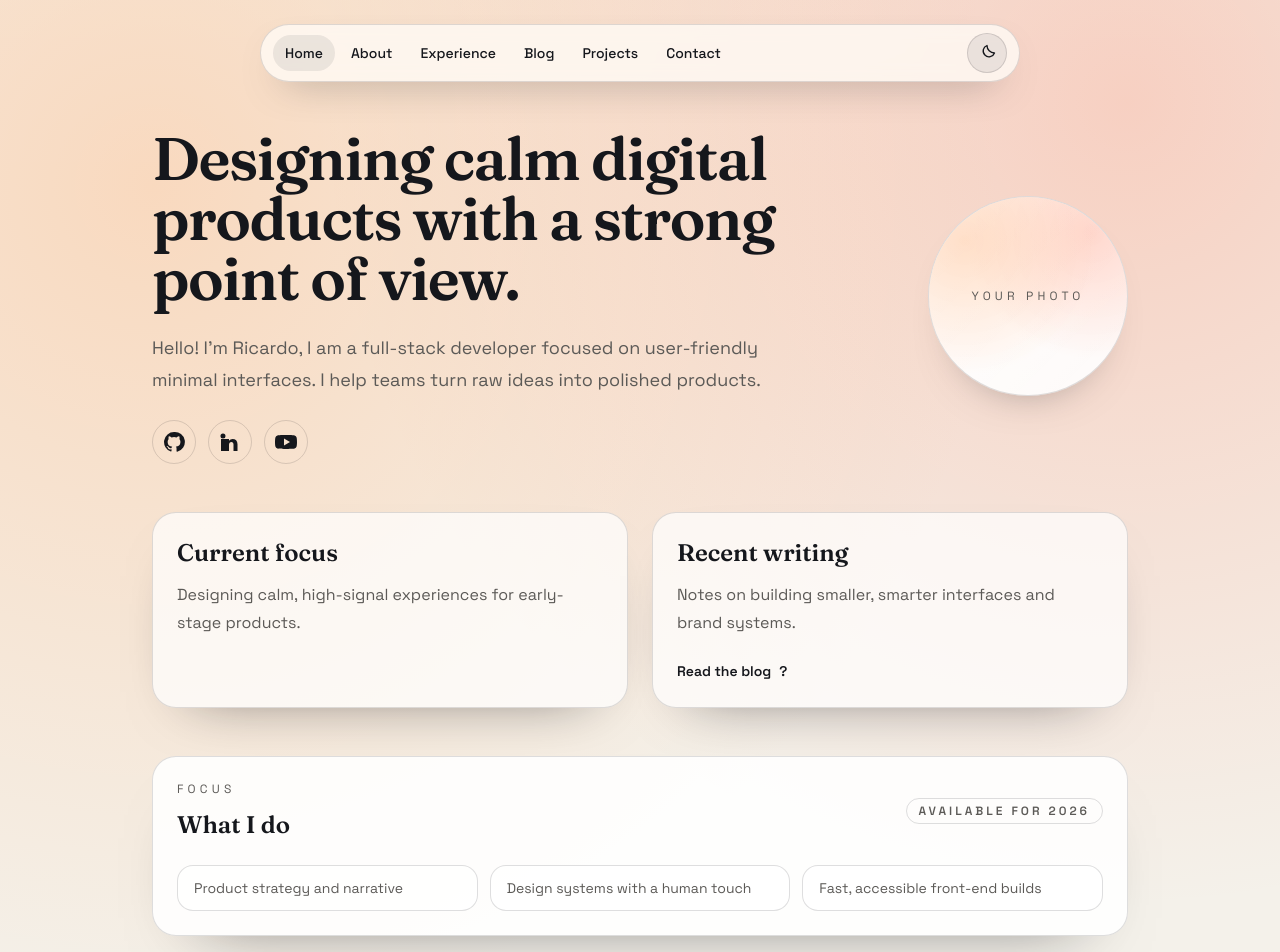
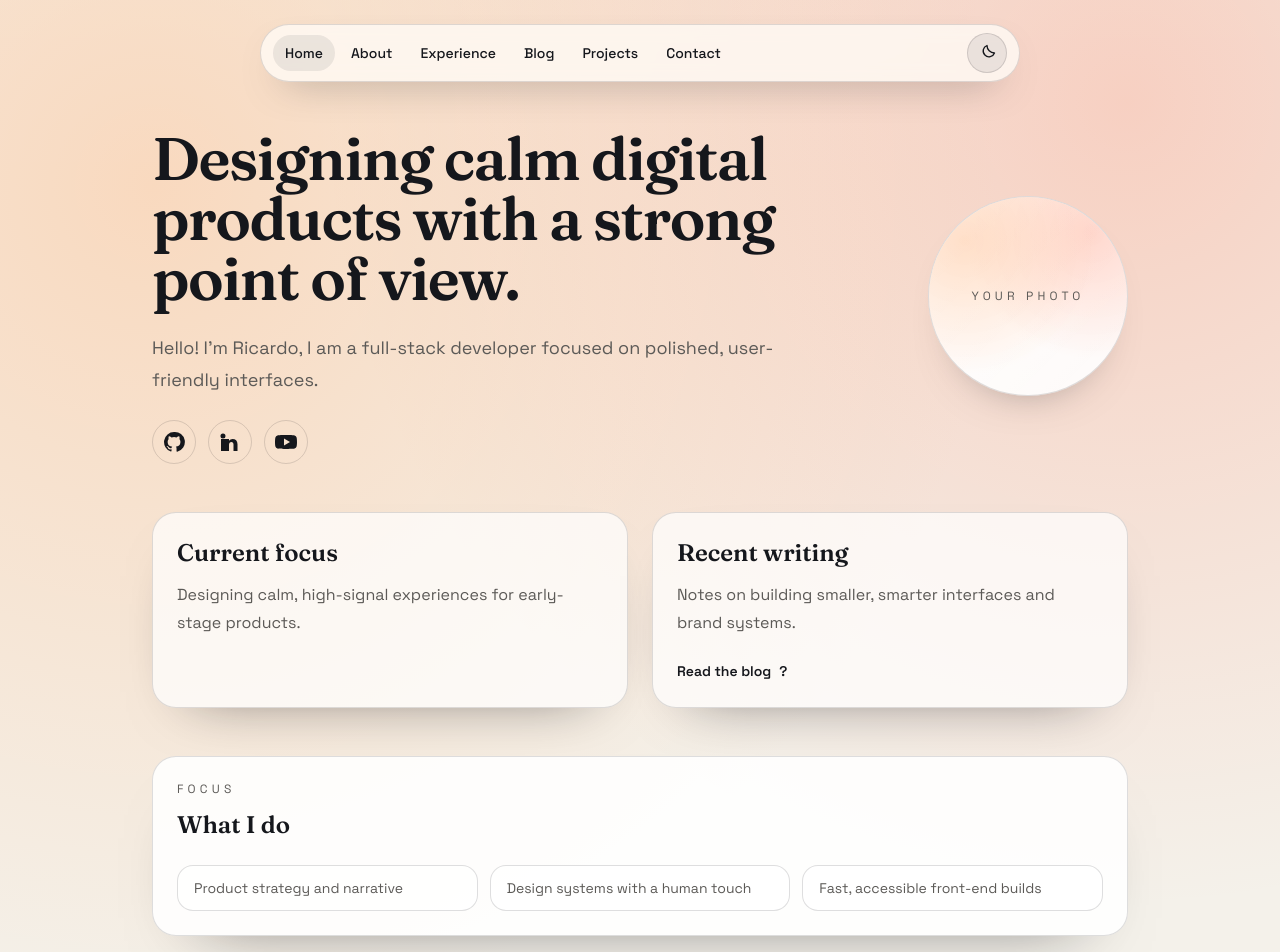
Before and after one commit to RickySerrano904/RickySerrano.dev, a Next.js app: page / in a window 1280 px wide. Shown: the top 952 px of the page. Built offline with nearby package versions, Linux system fonts and the light colour scheme.

Commit message:
Adjust home page text

```diff
--- a/app/page.tsx
+++ b/app/page.tsx
@@ -34,9 +34,7 @@ export default function Home() {
             Designing calm digital products with a strong point of view.
           </h1>
           <p className="max-w-2xl text-lg leading-8 text-[color:var(--muted)]">
-            Hello! I'm Ricardo, I am a full-stack developer focused on user-friendly minimal
-            interfaces. I help teams
-            turn raw ideas into polished products.
+            Hello! I'm Ricardo, I am a full-stack developer focused on polished, user-friendly interfaces.
           </p>
           {/* <div className="flex flex-wrap gap-3">
             <Link
@@ -145,9 +143,9 @@ export default function Home() {
                 What I do
               </h2>
             </div>
-            <span className="rounded-full border border-[color:var(--border)] px-3 py-1 text-xs font-semibold uppercase tracking-[0.25em] text-[color:var(--muted)]">
+            {/* <span className="rounded-full border border-[color:var(--border)] px-3 py-1 text-xs font-semibold uppercase tracking-[0.25em] text-[color:var(--muted)]">
               Available for 2026
-            </span>
+            </span> */}
           </div>
           <ul className="stagger mt-6 grid gap-3 text-sm text-[color:var(--muted)] sm:grid-cols-3">
             {focusAreas.map((item) => (
```
